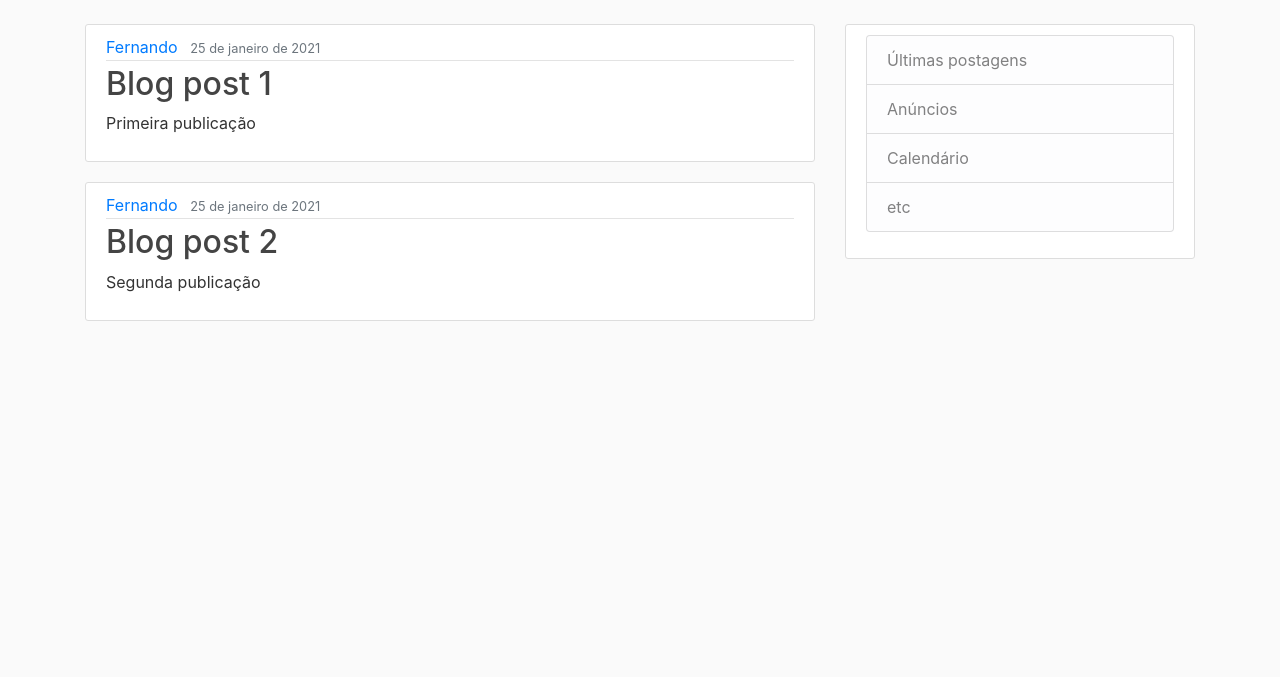
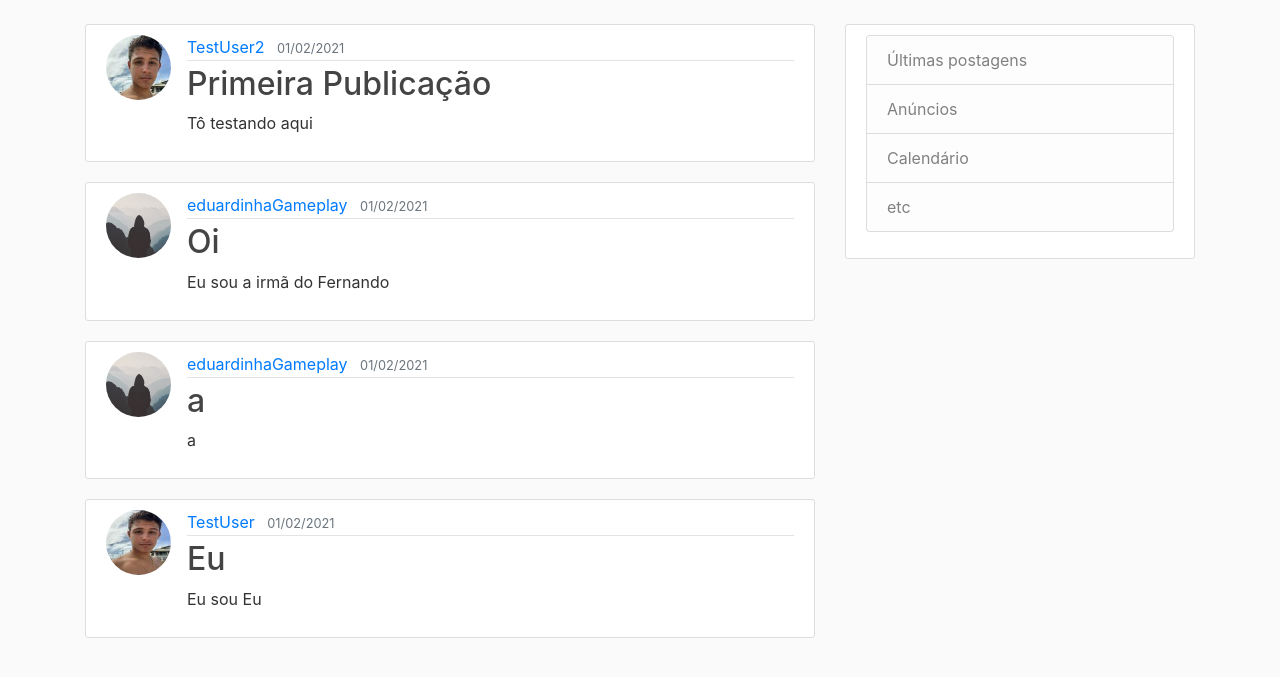
Before and after one commit to fernandogfleite/flaskblog, a Flask app: page / in a window 1280 px wide. Shown: the part 56-733 px from the top of the page. Run offline with Flask 2, Linux system fonts and the light colour scheme; data comes from the database, SQL or seed files in the repository; both versions use the stored data as it was after the commit; some libraries are stand-ins or nearby versions.

Commit message:
Criação da página para visualização de uma única publicação e adição do redirecionamento para a página da publicação

```diff
--- a/flaskblog/routes.py
+++ b/flaskblog/routes.py
@@ -7,26 +7,11 @@ from flaskblog.forms import RegistrationForm, LoginForm, UpdateAccountForm, Post
 from flaskblog.models import User, Post
 from flask_login import login_user, current_user, logout_user, login_required
 
-posts = [
-    {
-        'author': 'Fernando',
-        'title': 'Blog post 1',
-        'content': 'Primeira publicação',
-        'date_posted': '25 de janeiro de 2021'
-    },
-    {
-        'author': 'Fernando',
-        'title': 'Blog post 2',
-        'content': 'Segunda publicação',
-        'date_posted': '25 de janeiro de 2021'
-
-    }
-
-]
-
 
 @app.route('/')
+@app.route('/home')
 def home():
+    posts = Post.query.all()
     return render_template('home.html', posts=posts)
 
 
@@ -110,6 +95,15 @@ def account():
 def new_post():
     form = PostForm()
     if form.validate_on_submit():
+        post = Post(title=form.title.data, content=form.content.data, author=current_user)
+        db.session.add(post)
+        db.session.commit()
         flash('Sua publicação foi criada!', 'success')
         return redirect(url_for('home'))
     return render_template('create_post.html', title='Nova Publicação', form=form)
+
+
+@app.route('/post/<int:post_id>')
+def post(post_id):
+    post = Post.query.get_or_404(post_id)
+    return render_template('post.html', title=post.title, post=post)
--- a/flaskblog/templates/home.html
+++ b/flaskblog/templates/home.html
@@ -2,12 +2,13 @@
 {% block content %}
     {% for post in posts %}
         <article class="media content-section">
+        <img class="rounded-circle article-img" src="{{ url_for('static', filename='profile_pics/' + post.author.image_file)}}">
             <div class="media-body">
                 <div class="article-metadata">
-                    <a class="mr-2" href="#">{{ post.author }}</a>
-                    <small class="text-muted">{{ post.date_posted }}</small>
+                    <a class="mr-2" href="#">{{ post.author.username }}</a>
+                    <small class="text-muted">{{ post.date_posted.strftime("%d/%m/%Y") }}</small>
                 </div>
-                <h2><a class="article-title" href="#">{{ post.title }}</a></h2>
+                <h2><a class="article-title" href="{{ url_for('post', post_id=post.id)}}">{{ post.title }}</a></h2>
                 <p class="article-content">{{ post.content }}</p>
             </div>
         </article>
```
Also changed, not shown: flaskblog/templates/post.html (added, +14 -0 lines), flaskblog/site.db, flaskblog/static/profile_pics/6b45b0a8d2aae970.jpeg (added).
